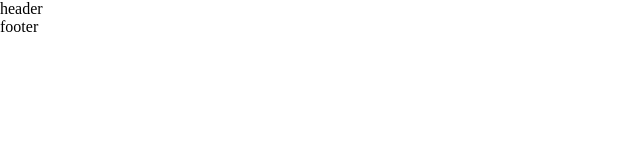
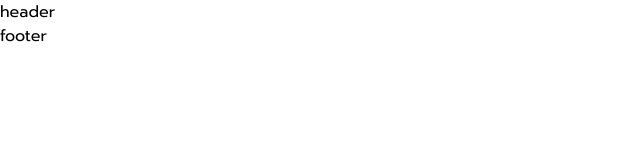
Before and after one commit to leonardopozzan/laravel-fashion-shop, a Vue app: page / in a window 1280 px wide. Shown: the top 160 px of the page, without its empty margins (0-640 px from the left). Built offline with nearby package versions, Linux system fonts and the light colour scheme.

Commit message:
added font

```diff
--- a/src/assets/main.scss
+++ b/src/assets/main.scss
@@ -5,10 +5,17 @@
 @import '@fortawesome/fontawesome-free/scss/brands.scss';
 @import '@fortawesome/fontawesome-free/scss/regular.scss';
 @import '@fortawesome/fontawesome-free/scss/solid.scss';
+
+@import url('https://fonts.googleapis.com/css2?family=Prompt:ital,wght@0,100;0,200;0,300;0,400;0,500;0,600;0,700;0,800;0,900;1,300;1,800&display=swap');
+
+
 *{
     padding: 0;
     margin: 0;
     box-sizing: border-box;
+}
+body {
+    font-family: 'Prompt', sans-serif;
 }
 ul{
     list-style: none;
```
